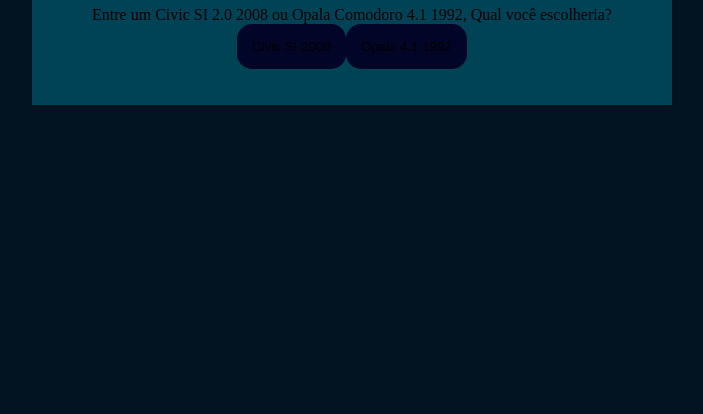
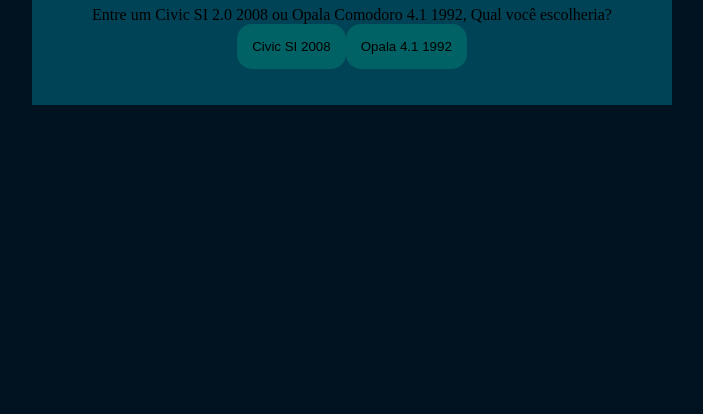
Before and after one commit to AndreFelipe1D/Trabalho-segundo-trimestre-IA, a plain HTML site: page index.html in a window 1280 px wide. Shown: the part 402-816 px from the top of the page, without its empty margins (288-991 px from the left). Drawn offline with Linux system fonts and the light colour scheme.

Commit message:
alteracoes

```diff
--- a/style.css
+++ b/style.css
@@ -1,8 +1,8 @@
 :root{
     --cor-fundo: #011220;
     --cor-principal: #004357;
-    --cor-secundaria: #010527;
-    --cor-destaque: #000d2b;
+    --cor-secundaria: #00b38646;
+    --cor-destaque: #000e3d;
     --cor-texto: #000000;
 
 }
```
